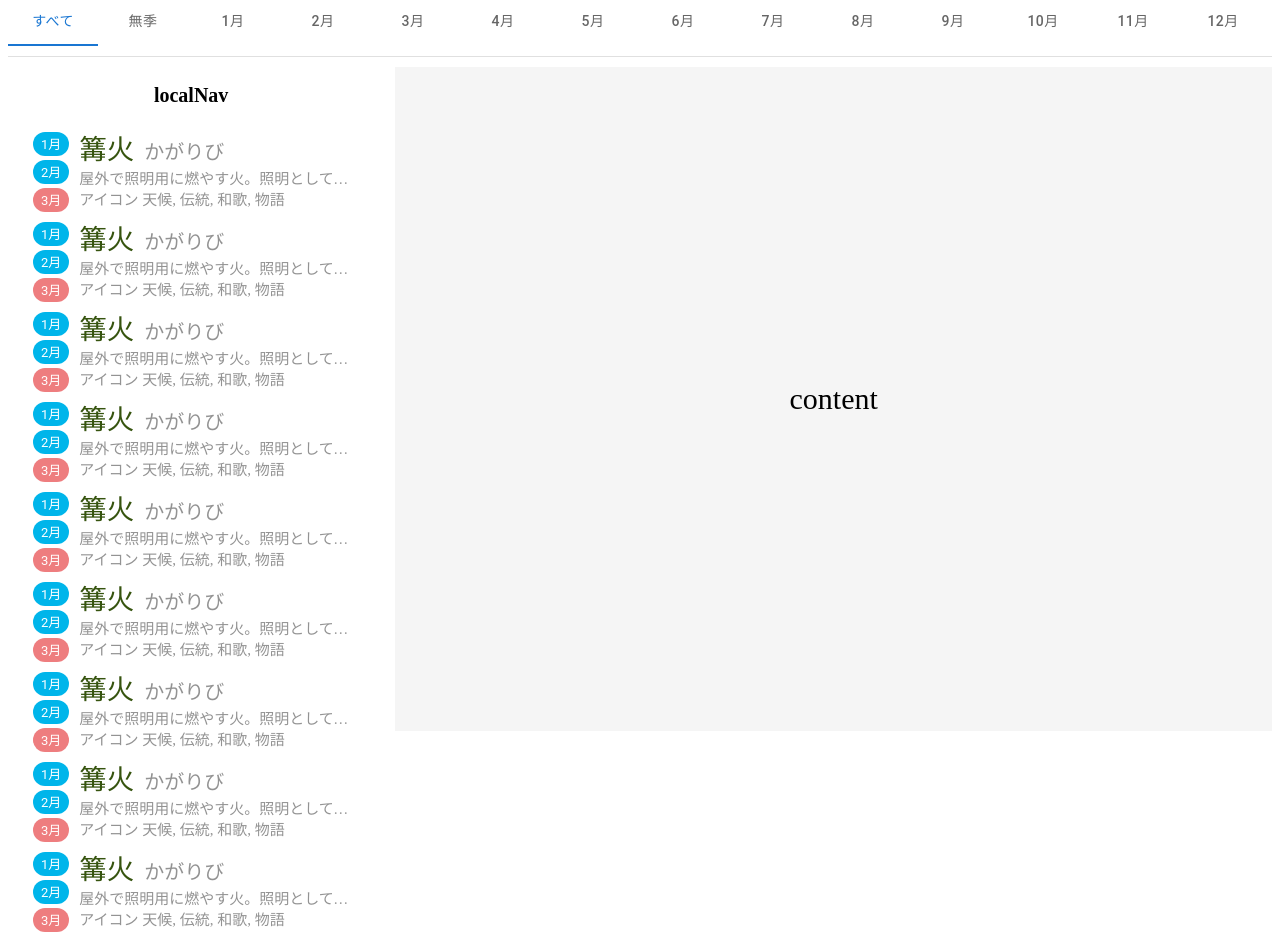
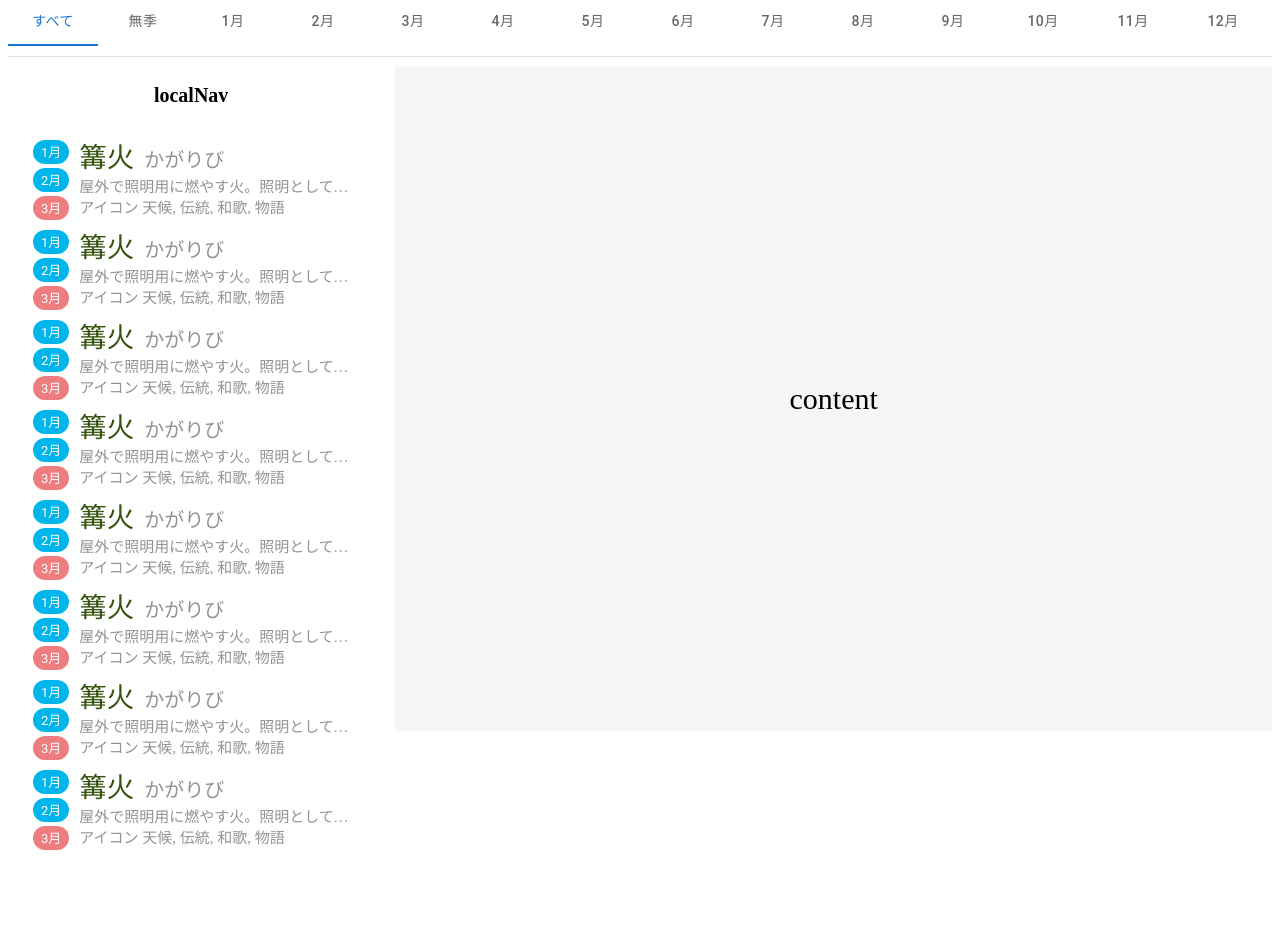
Before and after one commit to oolongtarou/tea-ceremony-inscription, a React app in the folder react-app/: page /App in a window 1280 px wide. Shown: the part 20-965 px from the top of the page. After the commit the page ends 886 px from the top, so only its background shows below. Built offline with nearby package versions, Linux system fonts and the light colour scheme; the HTML template or start-up script is replaced by a standard one.

Commit message:
update: 単語カードをスクロールできるようにした。

```diff
--- a/react-app/src/App.tsx
+++ b/react-app/src/App.tsx
@@ -3,7 +3,7 @@ import Divider from '@mui/material/Divider';
 import NavBar from './NavBar'
 import WordCard from './domains/WordCard/WordCard'
 
-// import List from '@mui/material/List';
+import List from '@mui/material/List';
 
 function App(){
   return (
@@ -15,17 +15,12 @@ function App(){
         <div className='l-reverse__body'>
           <nav className='l-reverse__localNav' style={{paddingLeft:'20px', paddingRight:'20px'}}>
             <h2>localNav</h2>
-            {/* <List
+            <List
               sx={{
-        width: '100%',
-        maxWidth: 360,
-        bgcolor: 'background.paper',
-        position: 'relative',
-        overflow: 'auto',
-        maxHeight: 300,
+                overflow:'auto',
+                height: 715 // TODO：高さをヘッダー抜きで画面サイズいっぱいにしたい。
               }}
             >
-    </List> */}
               <WordCard/>
               <WordCard/>
               <WordCard/>
@@ -35,6 +30,8 @@ function App(){
               <WordCard/>
               <WordCard/>
               <WordCard/>
+              <WordCard/>
+            </List>
           </nav>
           <Divider orientation='vertical'/>
           <div className='c-box l-reverse__content'>
--- a/react-app/src/domains/WordCard/WordCard.tsx
+++ b/react-app/src/domains/WordCard/WordCard.tsx
@@ -3,6 +3,7 @@ import WordTags from './WordTags';
 import Description from './WordDescription';
 import WordTitle from './WordTitle';
 import './WordCard.css'
+
 
 
 export default function WordCard() {
```
Lines whose indentation alone changed are shown as unchanged.
